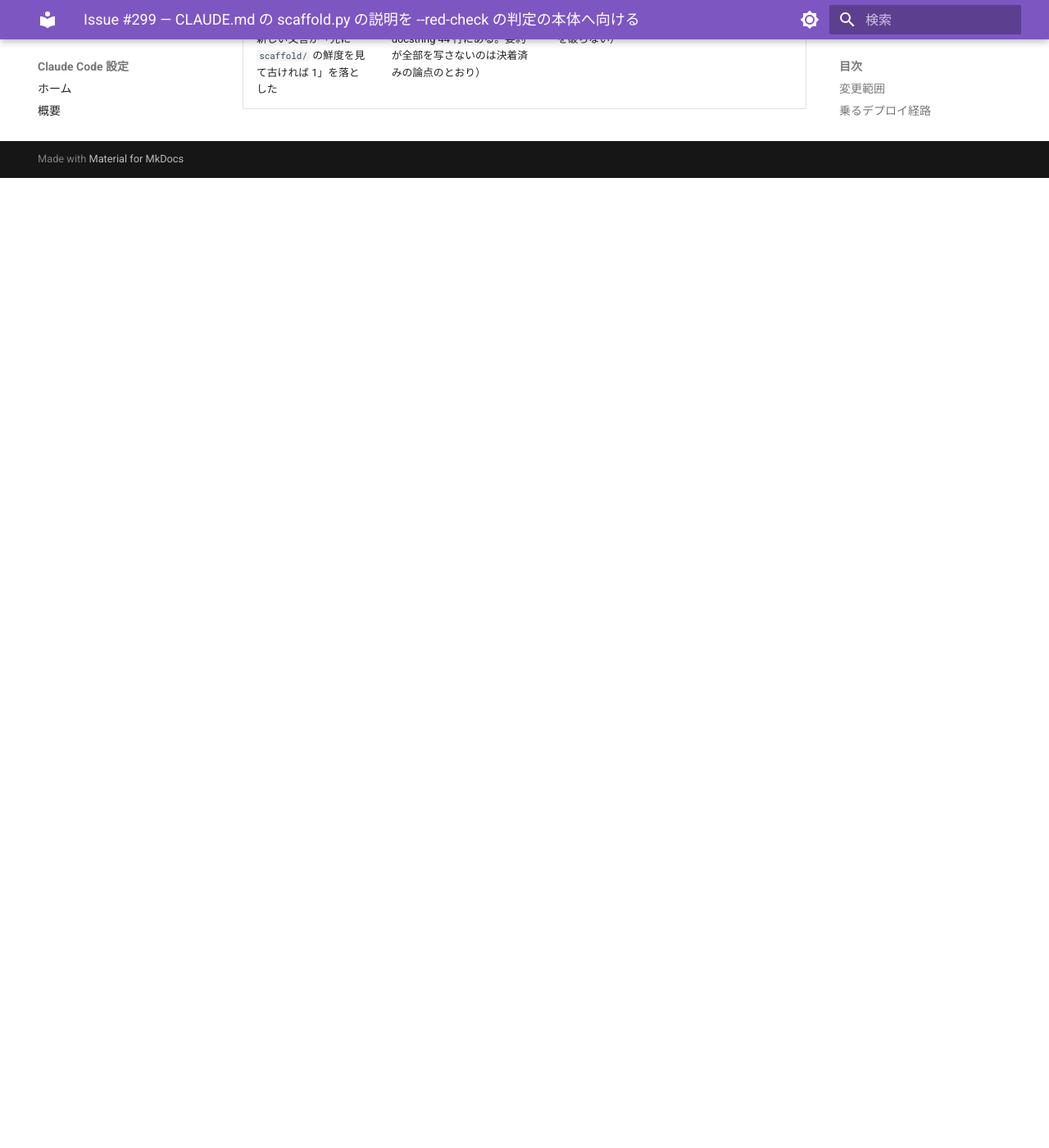
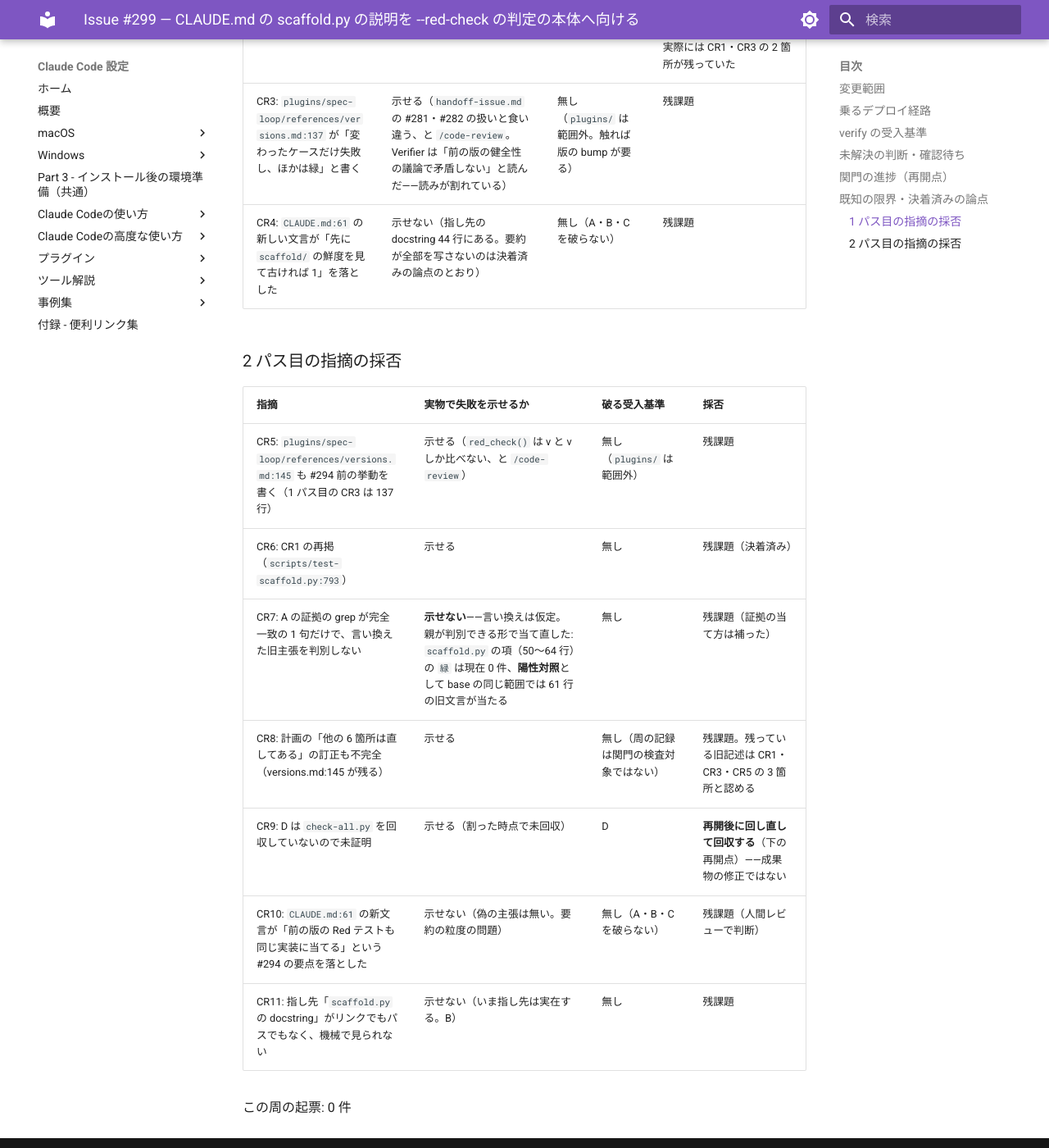
Before and after one commit to hdknr/claude-code-setup, an MkDocs documentation site: the page built from docs/plans/issue-299.md, in a window 1280 px wide and 1400 px high, scrolled down 3032 px. Shown: the whole window at 82% size. Built offline with MkDocs 1.6.1 and Material for MkDocs 9.7.7, drawn with Linux system fonts in a browser that asks for light colours; before the commit the page ends 3249 px from its top, so only the background shows below that; some of the changed text lies outside the part shown.

Commit message:
docs(plans): #299 の 2 パス目の結果と採否を記録する
Co-Authored-By: Claude Opus 5.5 <noreply@anthropic.com>

```diff
--- a/docs/plans/issue-299.md
+++ b/docs/plans/issue-299.md
@@ -49,9 +49,14 @@ main への merge のみ。`CLAUDE.md` は公開サイト（`docs/`）にもプ
 - 2 パス目の判定: **回す**。起点の SHA を 1 パス目の関門に渡す前に再開点へ書いていなかったので、
   #284 の「0 行なら回さない」は使えない（リポジトリの `SKILL.md` 1.41.1。読み込まれている版は 1.37.0 で、そもそもこの規定を持たない）
 - 手順 6 の 2 つ目の割り目で `AskUserQuestion` → **「ここで割る」**を選択（2026-10-20）
-- `scripts/check-all.py`: 割った時点で**結果を回収していない**（10 分を超えて走っていた）——**再開したら回し直す**（D は未確認）
-- 次: Verifier 2 パス目・`/code-review` 2 パス目（どちらも未着手。成果物の差分は 1 パス目と同じ。
-  受入基準と既知の限界・採否の表を渡す）→ 狭いパス（2 パス目で直した行があれば）→ PR
+- `scripts/check-all.py`: 割った時点では結果を回収していなかった（10 分を超えて走っていた）——再開後に回し直した（下）
+- 関門 2 パス目（HEAD `ce25fd2` を渡した。base `d45103e`。受入基準・既知の限界・1 パス目の採否の表を両方に渡した）:
+  - Verifier（`dev-loop:dev-loop-verifier`・sonnet）: **反証 0 件**。A・B・C 一致（B は docstring と `red_check()` の実装まで照合）、
+    D は個別 4 本が緑。A・B の根拠は親が当て直して一致
+  - `/code-review`: **指摘 7 件・A〜D を破るものは 0 件**。採否は下の表——**7 件とも残課題**（直す行 0 件）
+- 狭いパス: **該当なし**（2 パス目で直した行 0 件）
+- `scripts/check-all.py`（HEAD `ce25fd2`）: **44/44 本・失敗 0・飛ばし 0**（終了コード 0）。D 充足
+- 次: PR
 - 反証・差し戻し: 反証 0 件・差し戻しなし
 - 交絡: 実験なし
 
@@ -69,3 +74,17 @@ main への merge のみ。`CLAUDE.md` は公開サイト（`docs/`）にもプ
 | CR2: 計画の「他の 6 箇所は #294 で直してある」が誤り（CR1・CR3 が残っている） | 示せる | 無し（周の記録は関門の検査対象ではない） | 残課題。**計画の記述は誤りと認める**——「同じことを述べている箇所の数」の節は書いた時点の見積りで、実際には CR1・CR3 の 2 箇所が残っていた |
 | CR3: `plugins/spec-loop/references/versions.md:137` が「変わったケースだけ失敗し、ほかは緑」と書く | 示せる（`handoff-issue.md` の #281・#282 の扱いと食い違う、と `/code-review`。Verifier は「前の版の健全性の議論で矛盾しない」と読んだ——読みが割れている） | 無し（`plugins/` は範囲外。触れば版の bump が要る） | 残課題 |
 | CR4: `CLAUDE.md:61` の新しい文言が「先に `scaffold/` の鮮度を見て古ければ 1」を落とした | 示せない（指し先の docstring 44 行にある。要約が全部を写さないのは決着済みの論点のとおり） | 無し（A・B・C を破らない） | 残課題 |
+
+### 2 パス目の指摘の採否
+
+| 指摘 | 実物で失敗を示せるか | 破る受入基準 | 採否 |
+| --- | --- | --- | --- |
+| CR5: `plugins/spec-loop/references/versions.md:145` も #294 前の挙動を書く（1 パス目の CR3 は 137 行） | 示せる（`red_check()` は v<n-1> と v<n> しか比べない、と `/code-review`） | 無し（`plugins/` は範囲外） | 残課題 |
+| CR6: CR1 の再掲（`scripts/test-scaffold.py:793`） | 示せる | 無し | 残課題（決着済み） |
+| CR7: A の証拠の grep が完全一致の 1 句だけで、言い換えた旧主張を判別しない | **示せない**——言い換えは仮定。親が判別できる形で当て直した: `scaffold.py` の項（50〜64 行）の `緑` は現在 0 件、**陽性対照**として base の同じ範囲では 61 行の旧文言が当たる | 無し | 残課題（証拠の当て方は補った） |
+| CR8: 計画の「他の 6 箇所は直してある」の訂正も不完全（versions.md:145 が残る） | 示せる | 無し（周の記録は関門の検査対象ではない） | 残課題。残っている旧記述は CR1・CR3・CR5 の 3 箇所と認める |
+| CR9: D は `check-all.py` を回収していないので未証明 | 示せる（割った時点で未回収） | D | **再開後に回し直して回収する**（下の再開点）——成果物の修正ではない |
+| CR10: `CLAUDE.md:61` の新文言が「前の版の Red テストも同じ実装に当てる」という #294 の要点を落とした | 示せない（偽の主張は無い。要約の粒度の問題） | 無し（A・B・C を破らない） | 残課題（人間レビューで判断） |
+| CR11: 指し先「`scaffold.py` の docstring」がリンクでもパスでもなく、機械で見られない | 示せない（いま指し先は実在する。B） | 無し | 残課題 |
+
+この周の起票: 0 件
```
